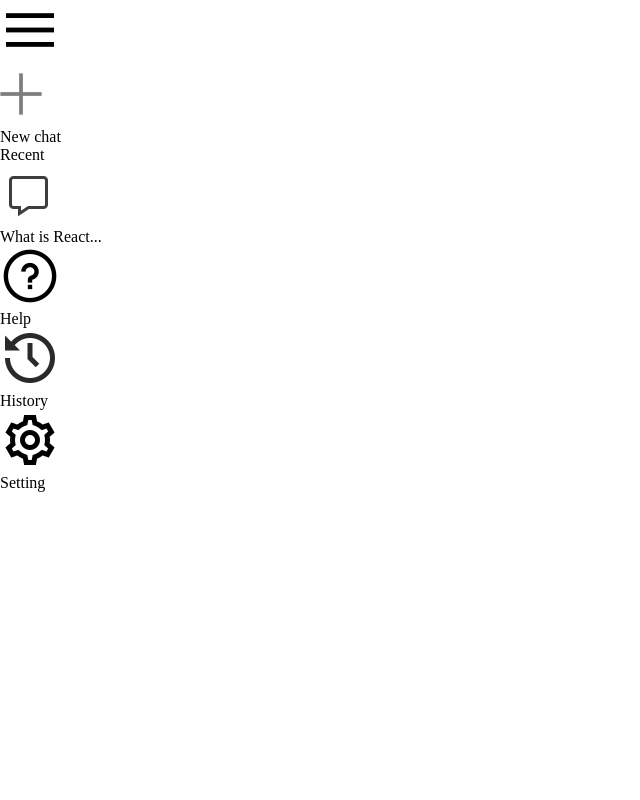
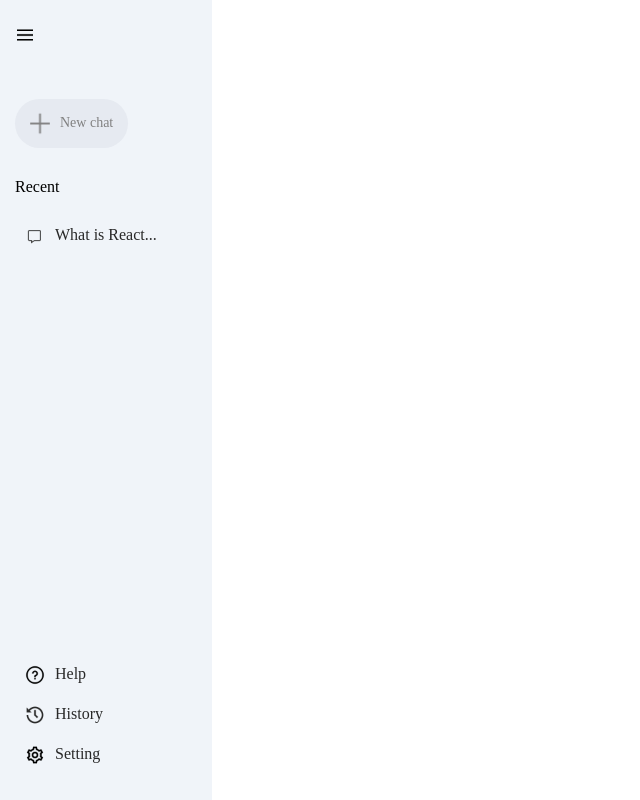
Before and after one commit to RMDilshanTharindu/geminiapp, a React (Create React App) app: page / in a window 1280 px wide. Shown: the whole page, without its empty margins (0-640 px from the left). Built offline with nearby package versions, Linux system fonts and the light colour scheme.

Commit message:
Added css

```diff
--- a/src/Components/Sidebar/Sidebar.css
+++ b/src/Components/Sidebar/Sidebar.css
@@ -0,0 +1,71 @@
+.sidebar{
+    min-height: 100vh;
+    display: inline-flex;
+    flex-direction: column;
+    justify-content: space-between;
+    background-color: #f0f4f9;
+    padding: 25px 15px;
+}
+
+.sidebar img {
+    width: 20px;
+
+}
+
+.sidebar menu{
+    display: block;
+    margin-left: 10px;
+    cursor: pointer;
+
+}
+
+.sidebar .new-chat{
+    margin-top: 50px;
+    display: inline-flex;
+    align-items: center;
+    gap: 10px;
+    padding: 10px 15px;
+    background-color: #e6eaf1;
+    border-radius: 50px;
+    font-size: 14px;
+    color: gray;
+    cursor: pointer;
+}
+
+
+.sidebar .recent{
+    display: flex;
+    flex-direction: column;
+}
+
+.sidebar .recent-title{
+    margin-top: 30px;
+    margin-bottom: 20px;
+}
+
+.sidebar .recent-entry{
+    display: flex;
+    align-items: start;
+    gap: 10px;
+    padding: 10px;
+    padding-right: 40px;
+    border-radius: 50px;
+    color: #282828;
+    cursor: pointer;
+}
+
+.sidebar .recent-entry:hover{
+    background-color: #e2e6eb;
+}
+
+.sidebar .bottom{
+    display: flex;
+    flex-direction: column;
+
+}
+
+.sidebar .bottom-item{
+    padding-right: 10px;
+    cursor: pointer;
+
+}
--- a/src/Components/Sidebar/Sidebar.js
+++ b/src/Components/Sidebar/Sidebar.js
@@ -5,7 +5,7 @@
   return (
     <div className='sidebar'>
         <div className='top'>
-            <img className='menu' src={assets.menu_icon} alt='' />
+            <img className='menu' src={assets.menu_icon} alt='' /><br/>
             <div className='new-chat'>
                 <img src={assets.plus_icon} alt='' />
                 <p>New chat</p>
```
